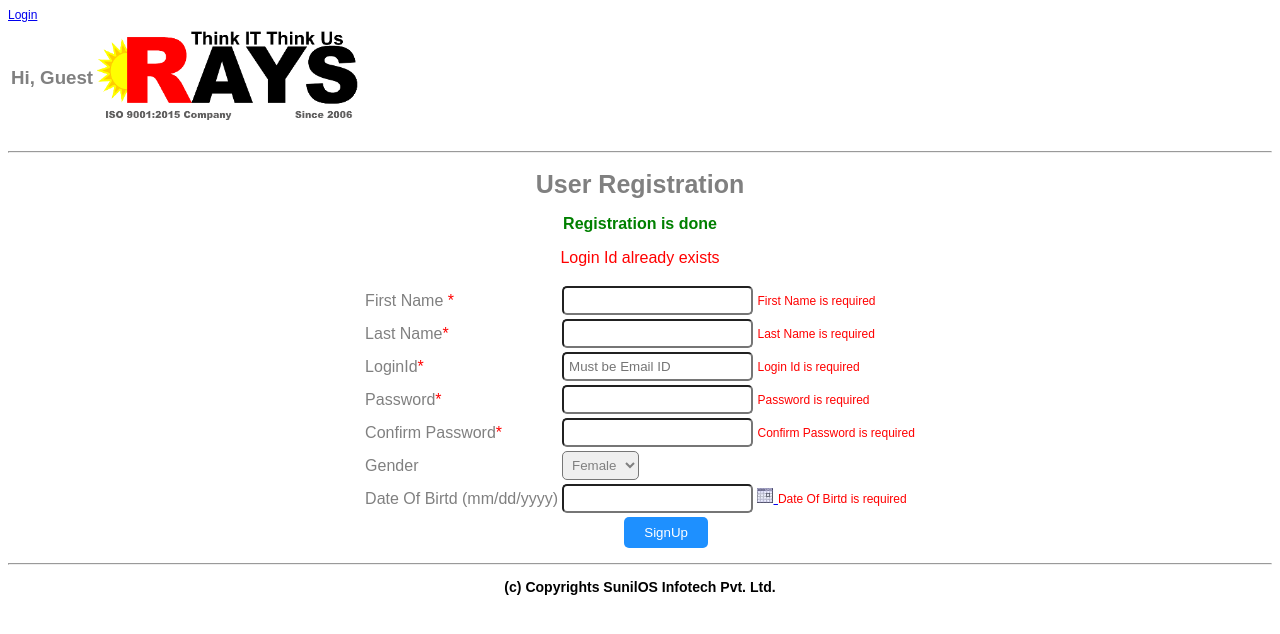
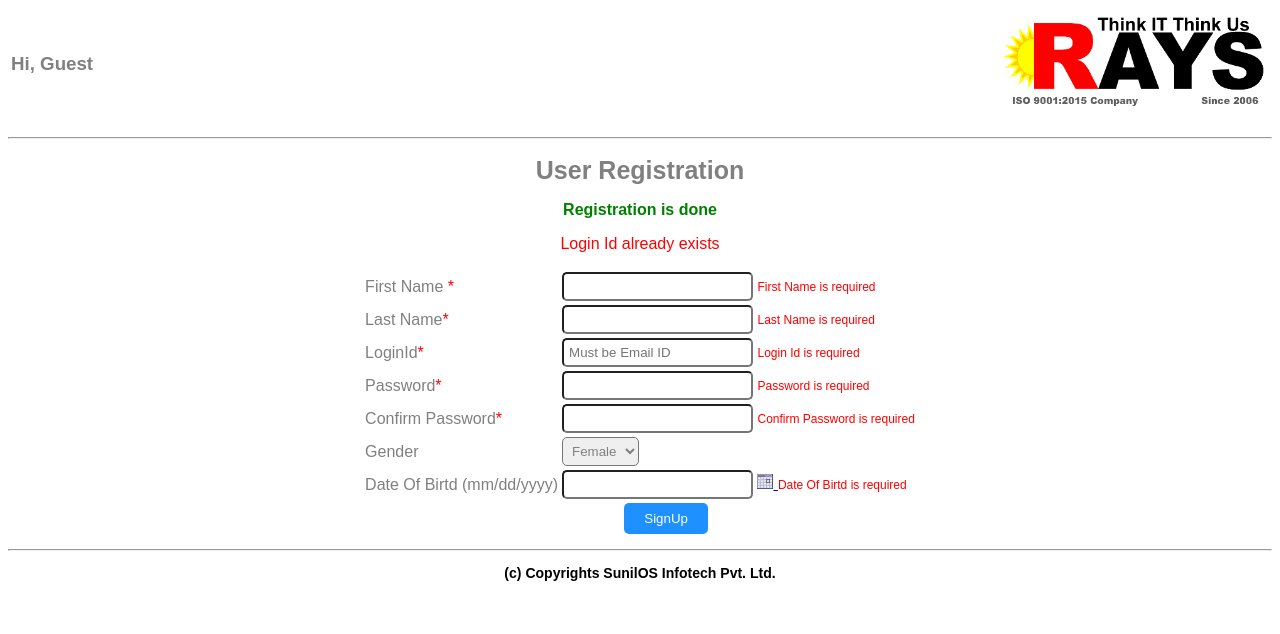
Before and after one commit to sunilos/ORS-UI, a plain HTML site: page ORS-UI/htmlcss/Signup.html in a window 1280 px wide. Drawn offline with Linux system fonts and the light colour scheme; files whose address does not match are found by name.

Commit message:
User Forms updated

```diff
--- a/ORS-UI/htmlcss/Signup.html
+++ b/ORS-UI/htmlcss/Signup.html
@@ -3,15 +3,13 @@
 <head>
     <link rel="stylesheet" href="app.css">
     </link>
-
     <script type="text/javascript" src="./js/calendar.js"></script>
 </head>
 
 <body>
-    <table widtd="100%" border="0">
+    <table width="100%" border="0">
         <tr>
-            <td widtd="90%"></td>
-            <a href="index.html">Login</b></a>
+            <td width="90%">
             </td>
             <td rowspan="2">
                 <h1 align="Right">
```
